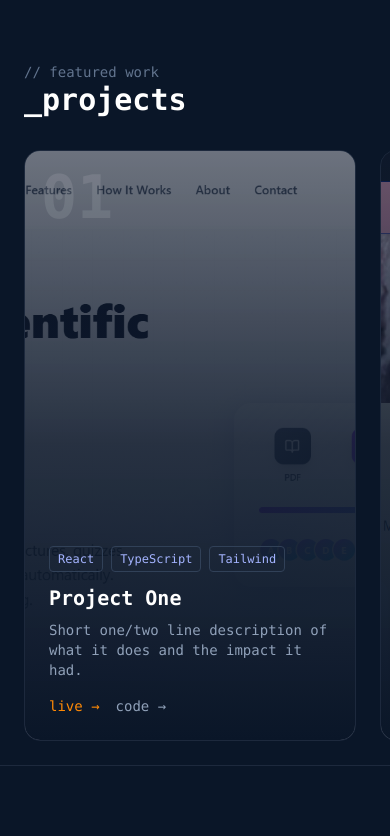
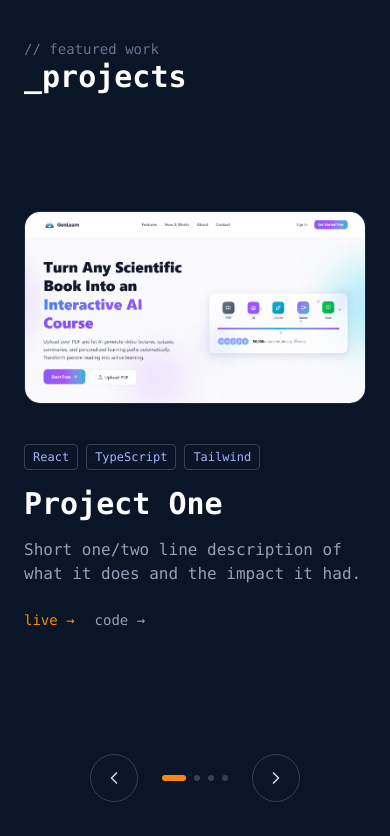
Before and after one commit to 0xAbdallah-Nabil/lenis-project, a React (Vite) app: page / in a window 390 px wide. Shown: the part 2948-3784 px from the top of the page. Built offline with nearby package versions, Linux system fonts and the light colour scheme.

Commit message:
feat: enhance ProjectsSlider with infinite loop functionality and navigation controls

```diff
--- a/src/features/projects/ProjectsSlider.tsx
+++ b/src/features/projects/ProjectsSlider.tsx
@@ -1,98 +1,142 @@
-import { useLayoutEffect, useRef } from "react";
+import { useLayoutEffect, useRef, useState } from "react";
 import gsap from "gsap";
-import { ScrollTrigger } from "gsap/ScrollTrigger";
+import { ChevronLeft, ChevronRight } from "lucide-react";
 import { projects } from "@/data/projects";
 import type { Project } from "@/types/project";
 
-gsap.registerPlugin(ScrollTrigger);
+// Clone the last item to the front and the first item to the back.
+// This lets us animate straight past the "real" edges and then
+// snap instantly (no animation) back into the matching real slide,
+// creating the illusion of an infinite loop.
+const slides: Project[] = [
+    projects[ projects.length - 1 ],
+    ...projects,
+    projects[ 0 ],
+];
 
 export default function ProjectsSlider() {
-    const sectionRef = useRef<HTMLElement>(null);
     const trackRef = useRef<HTMLDivElement>(null);
+    const containerRef = useRef<HTMLDivElement>(null);
+    const isAnimatingRef = useRef(false);
 
-    useLayoutEffect(() => {
-        const section = sectionRef.current;
+    // index into `slides`; starts at 1 = first real project
+    const [ index, setIndex ] = useState(1);
+
+    const goTo = (nextIndex: number) => {
+        if (isAnimatingRef.current) return;
         const track = trackRef.current;
-        if (!section || !track) return;
+        const container = containerRef.current;
+        if (!track || !container) return;
 
-        const mm = gsap.matchMedia();
+        isAnimatingRef.current = true;
+        const slideWidth = container.offsetWidth;
 
-        // Pinned horizontal scroll only on md+ screens.
-        // Below that, the track falls back to native horizontal scroll-snap (see className below).
-        mm.add("(min-width: 768px)", () => {
-            const getDistance = () => track.scrollWidth - section.offsetWidth;
+        gsap.to(track, {
+            x: -nextIndex * slideWidth,
+            duration: 0.8,
+            ease: "power3.inOut",
+            onComplete: () => {
+                isAnimatingRef.current = false;
 
-            const tween = gsap.to(track, {
-                x: () => -getDistance(),
-                ease: "none",
-                scrollTrigger: {
-                    trigger: section,
-                    start: "top top",
-                    end: () => `+=${getDistance()}`,
-                    scrub: 1,
-                    pin: true,
-                    anticipatePin: 1,
-                    invalidateOnRefresh: true,
+                // Landed on a clone — snap instantly to the matching real slide
+                if (nextIndex === slides.length - 1) {
+                    setIndex(1);
+                    gsap.set(track, { x: -1 * slideWidth });
+                } else if (nextIndex === 0) {
+                    setIndex(slides.length - 2);
+                    gsap.set(track, { x: -(slides.length - 2) * slideWidth });
+                } else {
+                    setIndex(nextIndex);
+                }
             },
         });
+    };
 
-            return () => {
-                tween.scrollTrigger?.kill();
-                tween.kill();
+    const handleNext = () => goTo(index + 1);
+    const handlePrev = () => goTo(index - 1);
+
+    // Keep the track aligned to the current slide on resize
+    useLayoutEffect(() => {
+        const track = trackRef.current;
+        const container = containerRef.current;
+        if (!track || !container) return;
+
+        gsap.set(track, { x: -index * container.offsetWidth });
+
+        const onResize = () => {
+            gsap.set(track, { x: -index * container.offsetWidth });
         };
-        });
+        window.addEventListener("resize", onResize);
+        return () => window.removeEventListener("resize", onResize);
+        // eslint-disable-next-line react-hooks/exhaustive-deps
+    }, []);
 
-        return () => mm.revert();
-    }, []);
+    // Real (non-clone) slide number for the dots/counter, 0-based
+    const realIndex = (index - 1 + projects.length) % projects.length;
 
     return (
         <section
             id="projects"
-            ref={sectionRef}
-            className="relative w-screen overflow-hidden bg-[#0a1628] font-mono"
+            ref={containerRef}
+            className="relative w-screen h-screen overflow-hidden bg-[#0a1628] font-mono border-t "
         >
-            <div className="pt-16 md:pt-10 px-6 md:absolute md:top-10 md:left-12 md:pt-0 z-10">
+            <div className="absolute top-10 left-6 md:left-12 z-10">
                 <p className="text-slate-500 text-sm">// featured work</p>
                 <h2 className="text-3xl md:text-5xl font-semibold text-white">_projects</h2>
             </div>
 
-            <div
-                ref={trackRef}
-                className="flex md:h-screen h-auto items-stretch md:items-center gap-6 md:gap-8
-                           px-6 md:pl-12 md:pr-[10vw] pb-6 md:pb-0 pt-8 md:pt-0
-                           overflow-x-auto md:overflow-visible snap-x snap-mandatory md:snap-none
-                           will-change-transform"
+            <div ref={trackRef} className="flex h-full w-full will-change-transform">
+                {slides.map((project, i) => (
+                    <div key={`${project.id}-${i}`} className="w-screen h-full shrink-0">
+                        <ProjectCard project={project} />
+                    </div>
+                ))}
+            </div>
+
+            {/* controls */}
+            <div className="absolute bottom-10 left-1/2 -translate-x-1/2 flex items-center gap-6 z-10">
+                <button
+                    type="button"
+                    onClick={handlePrev}
+                    aria-label="Previous project"
+                    className="h-12 w-12 rounded-full border border-slate-700 bg-slate-900/60
+                               flex items-center justify-center text-slate-300
+                               hover:border-orange-400 hover:text-orange-400 transition-colors"
                 >
-                {projects.map((project, i) => (
-                    <ProjectCard key={project.id} project={project} index={i} />
+                    <ChevronLeft size={20} />
+                </button>
+
+                <div className="flex gap-2">
+                    {projects.map((_, i) => (
+                        <span
+                            key={i}
+                            className={`h-1.5 rounded-full transition-all ${i === realIndex ? "w-6 bg-orange-400" : "w-1.5 bg-slate-700"
+                                }`}
+                        />
                     ))}
+                </div>
+
+                <button
+                    type="button"
+                    onClick={handleNext}
+                    aria-label="Next project"
+                    className="h-12 w-12 rounded-full border border-slate-700 bg-slate-900/60
+                               flex items-center justify-center text-slate-300
+                               hover:border-orange-400 hover:text-orange-400 transition-colors"
+                >
+                    <ChevronRight size={20} />
+                </button>
             </div>
         </section>
     );
 }
 
-function ProjectCard({ project, index }: { project: Project; index: number }) {
+function ProjectCard({ project }: { project: Project }) {
     return (
-        <article
-            className="group relative shrink-0 snap-center
-                       w-[85vw] sm:w-[60vw] md:w-[38vw] lg:w-[32vw]
-                       h-[70vh] md:h-[65vh]
-                       rounded-2xl overflow-hidden border border-slate-800 bg-slate-900/40"
-        >
-            <span className="absolute top-4 left-4 z-10 text-6xl font-bold text-white/10 select-none">
-                {String(index + 1).padStart(2, "0")}
-            </span>
-
-            <img
-                src={project.image}
-                alt={project.title}
-                className="absolute inset-0 w-full h-full object-cover opacity-40
-                           group-hover:opacity-60 group-hover:scale-105 transition-all duration-500"
-            />
-            <div className="absolute inset-0 bg-gradient-to-t from-[#0a1628] via-[#0a1628]/70 to-transparent" />
-
-            <div className="relative z-10 h-full flex flex-col justify-end p-6">
-                <div className="flex flex-wrap gap-2 mb-3">
+        <div className="relative w-full h-full flex items-center justify-center px-6 md:px-24">
+            <div className="max-w-6xl w-full grid grid-cols-1 md:grid-cols-2 gap-10 items-center">
+                <div className="order-2 md:order-1">
+                    <div className="flex flex-wrap gap-2 mb-4">
                         {project.tags.map((tag) => (
                             <span
                                 key={tag}
@@ -102,11 +146,13 @@ function ProjectCard({ project, index }: { project: Project; index: number }) {
                             </span>
                         ))}
                     </div>
-                <h3 className="text-xl md:text-2xl font-semibold text-white mb-2">
+                    <h3 className="text-3xl md:text-4xl font-semibold text-white mb-4">
                         {project.title}
                     </h3>
-                <p className="text-slate-400 text-sm mb-4">{project.description}</p>
-                <div className="flex gap-4 text-sm">
+                    <p className="text-slate-400 text-base mb-6 max-w-md">
+                        {project.description}
+                    </p>
+                    <div className="flex gap-5 text-sm">
                         {project.link && (
                             <a
                                 href={project.link}
@@ -128,7 +174,16 @@ function ProjectCard({ project, index }: { project: Project; index: number }) {
                             </a>
                         )}
                     </div>
+                </div>
+
+                <div className="order-1 md:order-2 rounded-2xl overflow-hidden border border-slate-800 bg-slate-900/40 aspect-video">
+                    <img
+                        src={project.image}
+                        alt={project.title}
+                        className="w-full h-full object-cover"
+                    />
+                </div>
             </div >
-        </article >
+        </div >
     );
 }
```
Lines whose indentation alone changed are shown as unchanged.
